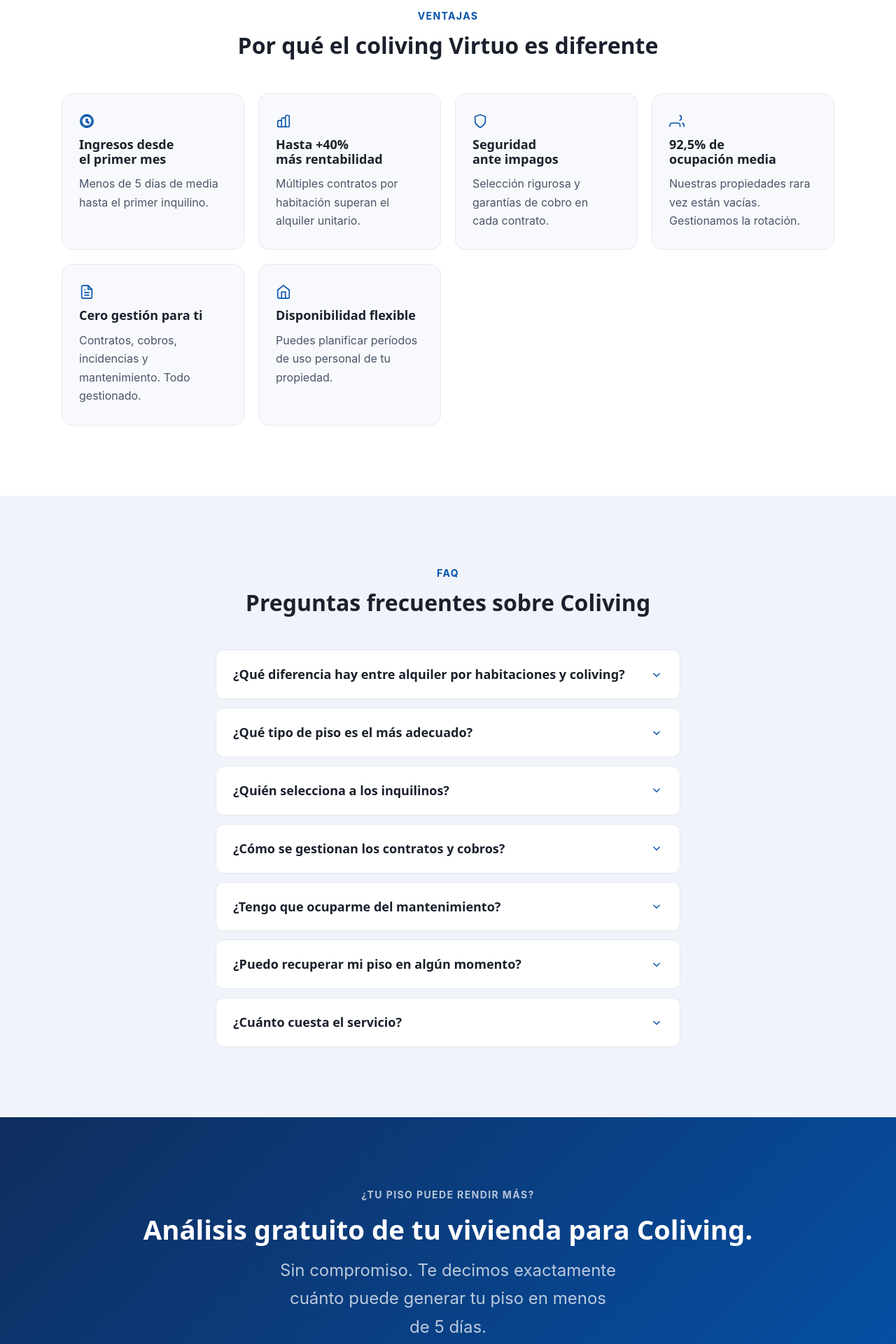
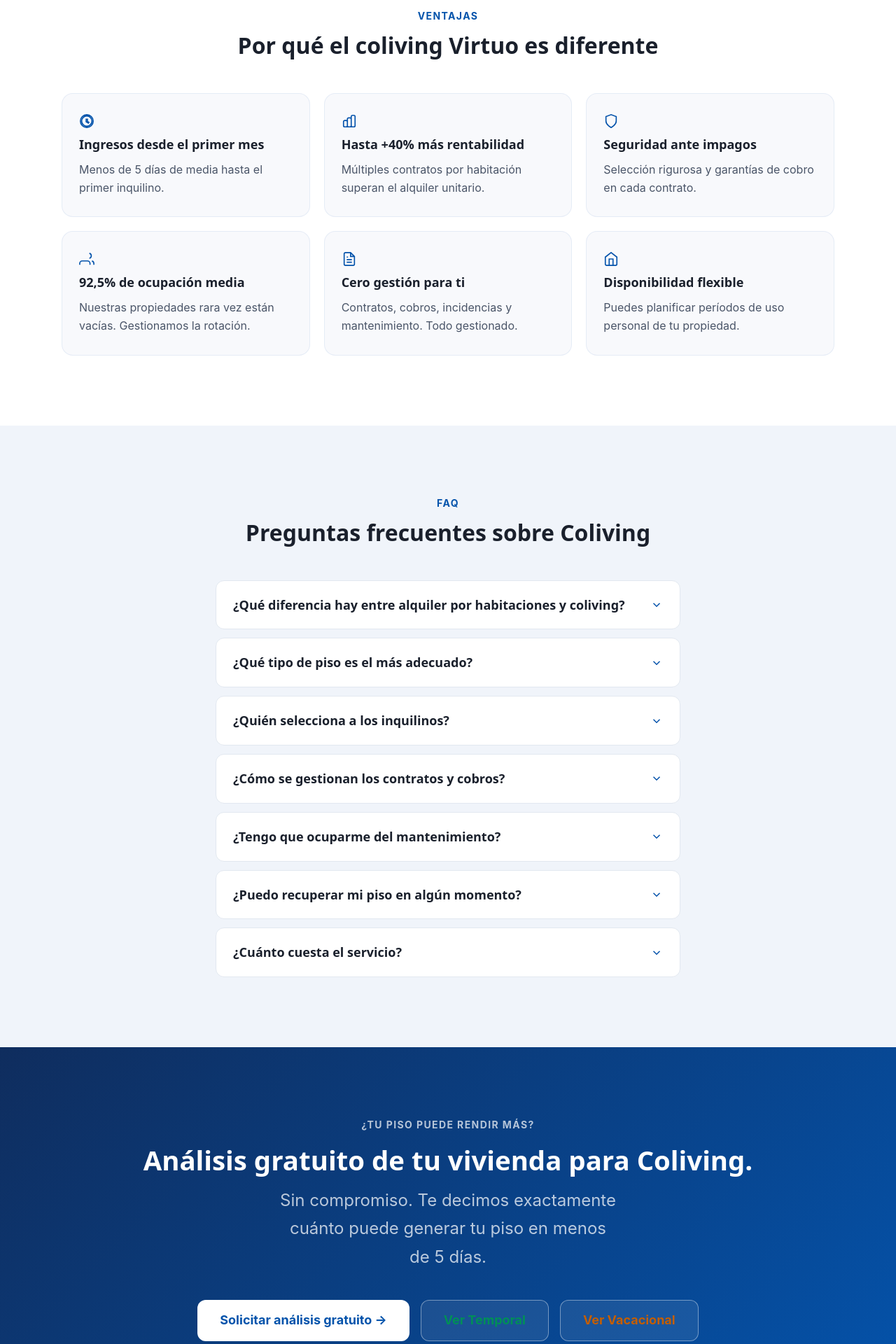
Before and after one commit to viviendasvirtuo/web-viviendasvirtuo, a Next.js app: page /propietarios/coliving in a window 1280 px wide. Shown: the part 4540-6460 px from the top of the page at 70% size. Built offline with nearby package versions, Linux system fonts and the light colour scheme; a web font is replaced by a local one.

Commit message:
fix: ventajas coliving propietarios → 2 filas de 3 cards

```diff
--- a/app/propietarios/coliving/page.tsx
+++ b/app/propietarios/coliving/page.tsx
@@ -296,7 +296,7 @@ export default function PropietariosColivingPage() {
                 Por qué el coliving Virtuo es diferente
               </h2>
             </div>
-            <div style={{ display: 'grid', gridTemplateColumns: 'repeat(auto-fit, minmax(260px, 1fr))', gap: '20px' }}>
+            <div className="ventajas-grid">
               {ventajas.map((v, i) => (
                 <div key={i} style={{ background: '#f8f9fc', borderRadius: 'var(--radius-xl)', border: '1px solid rgba(4,83,171,0.08)', padding: '28px 24px', display: 'flex', flexDirection: 'column', gap: '12px' }}>
                   <svg width="22" height="22" viewBox="0 0 24 24" fill="none" stroke="#0453ab" strokeWidth="1.8" aria-hidden="true">
@@ -308,6 +308,18 @@ export default function PropietariosColivingPage() {
               ))}
             </div>
           </div>
+          <style>{`
+            .ventajas-grid {
+              display: grid;
+              grid-template-columns: repeat(3, 1fr);
+              gap: 20px;
+            }
+            @media (max-width: 767px) {
+              .ventajas-grid {
+                grid-template-columns: 1fr;
+              }
+            }
+          `}</style>
         </section>
 
         {/* ── FAQ ──────────────────────────────────────────── */}
@@ -351,10 +363,10 @@ export default function PropietariosColivingPage() {
               <Link href="/contacto" className="btn btn-primary btn-lg" style={{ background: 'white', color: '#0453ab' }}>
                 Solicitar análisis gratuito →
               </Link>
-              <Link href="/propietarios/temporal" className="btn btn-lg" style={{ border: '1.5px solid rgba(255,255,255,0.4)', color: 'white', background: 'rgba(255,255,255,0.08)' }}>
+              <Link href="/propietarios/temporal" className="btn btn-lg" style={{ border: '1.5px solid rgba(255,255,255,0.4)', color: 'white', background: 'rgba(255,255,255,0.08)', color: '#008f58' }}>
                 Ver Temporal
               </Link>
-              <Link href="/propietarios/vacacional" className="btn btn-lg" style={{ border: '1.5px solid rgba(255,255,255,0.4)', color: 'white', background: 'rgba(255,255,255,0.08)' }}>
+              <Link href="/propietarios/vacacional" className="btn btn-lg" style={{ border: '1.5px solid rgba(255,255,255,0.4)', color: 'white', background: 'rgba(255,255,255,0.08)', color: '#c45e00' }}>
                 Ver Vacacional
               </Link>
             </div>
```
